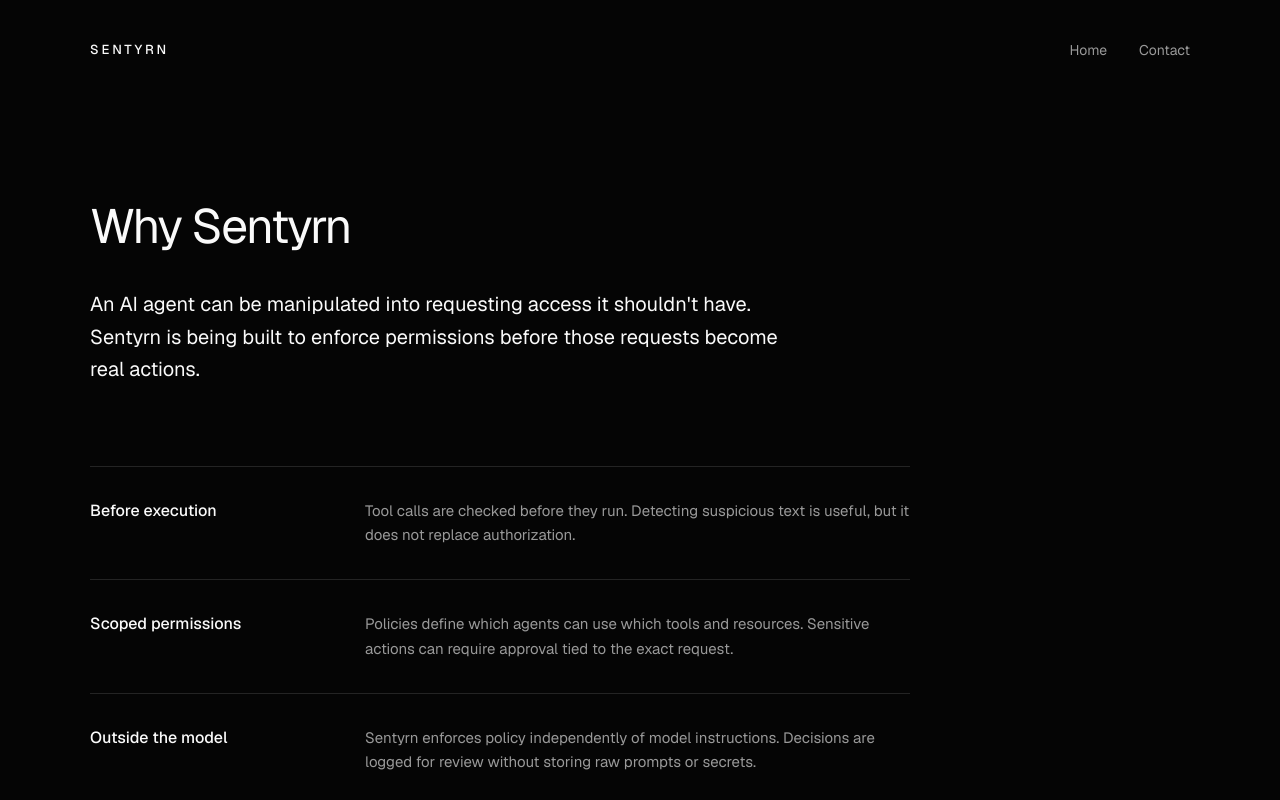
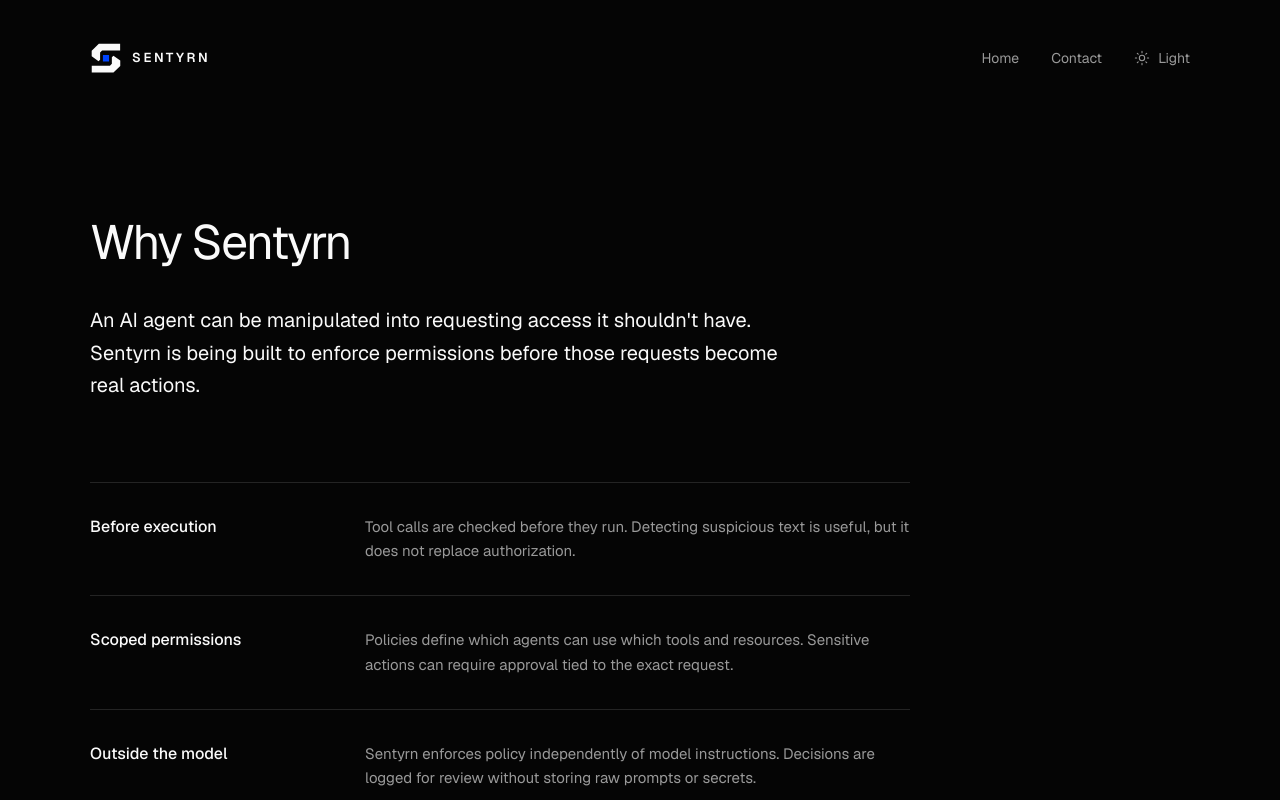
Before and after one commit to Sentyrn/sentyrn-web, a Next.js app: page /why-sentyrn in a window 1280 px wide. Shown: the top 800 px of the page. Built offline with nearby package versions, Linux system fonts and the light colour scheme.

Commit message:
Branding: app/why-sentyrn/page.tsx

```diff
--- a/app/why-sentyrn/page.tsx
+++ b/app/why-sentyrn/page.tsx
@@ -1,5 +1,5 @@
 import type { Metadata } from "next";
-import Link from "next/link";
+import SiteHeader from "@/components/site-header";
 
 export const metadata: Metadata = {
   title: "Why Sentyrn",
@@ -16,24 +16,7 @@ const linkClassName =
 export default function WhySentyrn() {
   return (
     <div className="flex min-h-screen flex-col">
-      <header className="px-6 md:px-10">
-        <div className="mx-auto flex w-full max-w-[1100px] items-center justify-between py-8 md:py-10">
-          <Link
-            href="/"
-            className="text-[13px] font-medium tracking-[0.22em] text-foreground transition-colors hover:text-accent focus-visible:outline focus-visible:outline-1 focus-visible:outline-offset-4 focus-visible:outline-accent"
-          >
-            SENTYRN
-          </Link>
-          <nav aria-label="Primary" className="flex items-center gap-6 md:gap-8">
-            <Link href="/" className={`text-sm ${linkClassName}`}>
-              Home
-            </Link>
-            <a href={contactHref} className={`text-sm ${linkClassName}`}>
-              Contact
-            </a>
-          </nav>
-        </div>
-      </header>
+      <SiteHeader page="why" />
 
       <main className="flex-1 px-6 md:px-10">
         <div className="mx-auto w-full max-w-[1100px] pt-14 pb-20 md:pt-24 md:pb-28">
```
